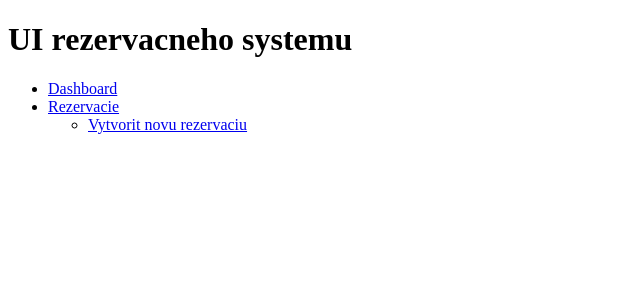
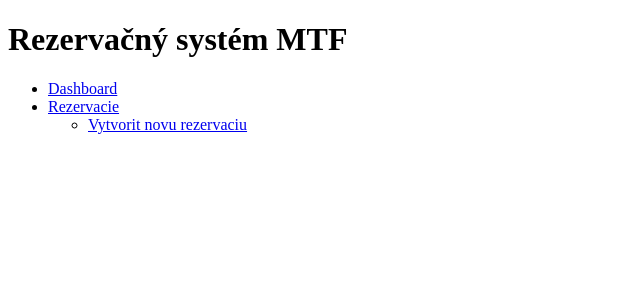
Before and after one commit to samod1/ReservationSystemMTF, an Angular app in the folder ui/: page / in a window 1280 px wide. Shown: the top 300 px of the page, without its empty margins (0-640 px from the left). Built offline with nearby package versions, Linux system fonts and the light colour scheme.

Commit message:
zmeny v suboroch

```diff
--- a/ui/package.json
+++ b/ui/package.json
@@ -11,18 +11,20 @@
   "private": true,
   "dependencies": {
     "@angular/animations": "^14.2.0",
+    "@angular/cli": "14.2.3",
     "@angular/common": "^14.2.0",
     "@angular/compiler": "^14.2.0",
-    "@angular/cli": "14.2.3",
     "@angular/core": "^14.2.0",
     "@angular/forms": "^14.2.0",
     "@angular/platform-browser": "^14.2.0",
     "@angular/platform-browser-dynamic": "^14.2.0",
     "@angular/router": "^14.2.0",
     "bootstrap": "^5.2.1",
+    "ngx-bootstrap": "^9.0.0",
     "rxjs": "~7.5.0",
     "tslib": "^2.3.0",
-    "zone.js": "~0.11.4"
+    "zone.js": "~0.11.4",
+    "@ngx/bootstrap": "9.0.0"
   },
   "devDependencies": {
     "@angular-devkit/build-angular": "^14.2.3",
--- a/ui/src/app/app.component.html
+++ b/ui/src/app/app.component.html
@@ -1,4 +1,4 @@
-<h1>UI rezervacneho systemu</h1>
+
 <nav class="navbar navbar-dark bg-dark">
   <ul>
     <li><a routerLink="/dashboard-component" routerLinkActive="active" ariaCurrentWhenActive="page">Dashboard</a></li>
--- a/ui/src/app/components/dashboard/dashboard.component.html
+++ b/ui/src/app/components/dashboard/dashboard.component.html
@@ -1,7 +1,8 @@
 <h1>Vypis pouzivatelov</h1>
 <table>
   <tr *ngFor="let user of users">
-    <td>{{user.id}}</td>
+    <td><a href="{{user.id}}"></a></td> <!-- TODO Modalne okno pre zobrazenie detailu tabulky-->
     <td>{{user.meno}}</td>
+    <td>{{user.priezvisko}}</td>
   </tr>
 </table>
--- a/ui/src/index.html
+++ b/ui/src/index.html
@@ -6,8 +6,10 @@
   <base href="/">
   <meta name="viewport" content="width=device-width, initial-scale=1">
   <link rel="icon" type="image/x-icon" href="favicon.ico">
+
 </head>
 <body>
+  <h1>Rezervačný systém MTF</h1>
   <app-root></app-root>
 </body>
 </html>
```
Also changed, not shown: 1 other file (tests, documents, lock files or other folders).
